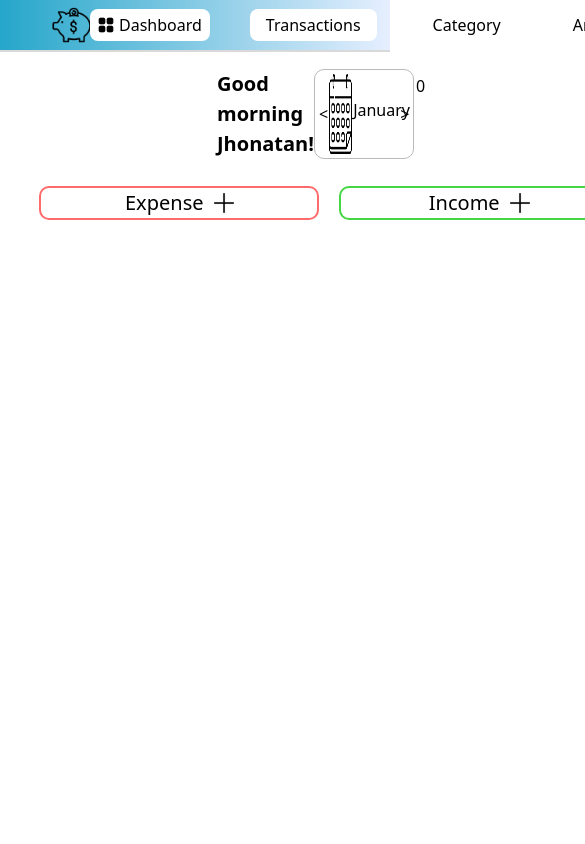
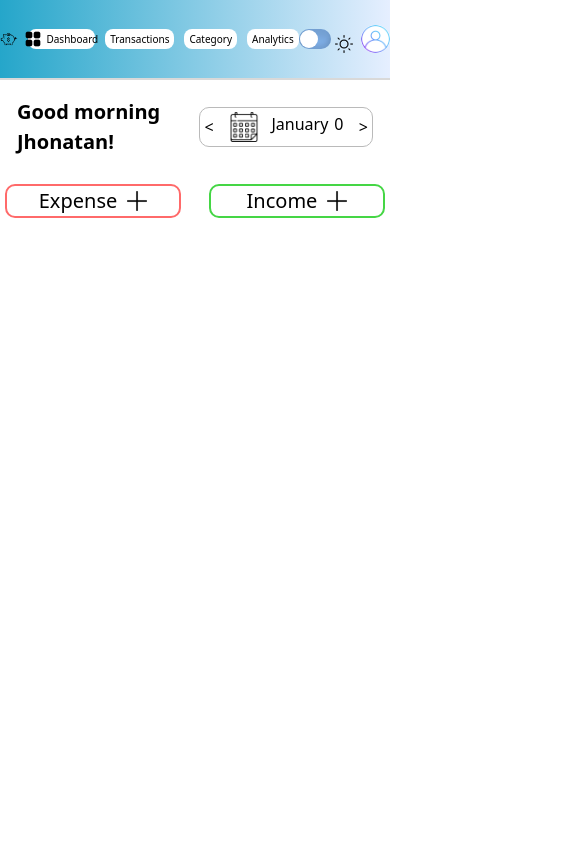
Before and after one commit to jhonatanIto/ExpenseTracker, a React (Vite) app: page / in a window 390 px wide. Shown: the top 844 px of the page, 585 px wide, since content can reach past the window. Built offline with nearby package versions, Linux system fonts and the light colour scheme; no server answers.

Commit message:
mobile test

```diff
--- a/src/App.css
+++ b/src/App.css
@@ -1,10 +1,12 @@
 @import "tailwindcss";
-.root {
-  width: 100vw;
-  height: 100vh;
-  display: flex;
-  flex-direction: column;
+body {
+  width: 100%;
+  min-height: 100%;
+  margin: 0;
+  padding: 0;
+  overflow-x: hidden;
 }
+
 .header {
   display: flex;
   align-items: center;
@@ -12,7 +14,6 @@
   background: linear-gradient(90deg, #25a6ca, #e6efff);
   border-bottom: 2px solid #d9d9d9;
   height: 80px;
-  width: 100%;
 }
 .pig {
   width: 80px;
@@ -145,7 +146,6 @@
 .main {
   display: flex;
   justify-content: space-around;
-
   width: 85%;
   margin: 0 auto;
 }
@@ -173,6 +173,7 @@
 }
 .graph {
   width: 600px;
+  height: 100px;
 }
 
 .cardBox {
@@ -325,6 +326,7 @@
 }
 .cardsContainer {
   height: 900px;
+  width: 100%;
   overflow-y: scroll;
 }
 .cardsContainer::-webkit-scrollbar {
@@ -377,3 +379,86 @@
 .dateInput::-webkit-calendar-picker-indicator {
   display: none;
 }
+@media (max-width: 768px) {
+  body {
+    width: 100%;
+    min-height: 100%;
+    margin: 0;
+    padding: 0;
+    overflow-x: hidden;
+  }
+  .root {
+  }
+  .main {
+    flex-direction: column;
+    align-items: center;
+    justify-content: center;
+  }
+  .header {
+    width: 100%;
+  }
+
+  .tab {
+    font-size: 10px;
+    margin-left: 10px;
+    padding: 5px;
+  }
+  .darkButtonContainer {
+    display: block;
+    margin-right: 30px;
+    position: relative;
+    width: 45px;
+    height: 20px;
+    border-radius: 160px;
+    background: #8dc2ff;
+    transition: 0.5s;
+    box-shadow: inset 0 8px 60px rgba(0, 0, 0, 0.1),
+      inset 0 8px 8px rgba(0, 0, 0, 0.1), inset 0 -4px 4px rgba(0, 0, 0, 0.1);
+    cursor: pointer;
+  }
+  .pig {
+    margin: 0px;
+  }
+  .goodMorning {
+    margin: 0;
+  }
+  .calendarDiv {
+    margin-right: 0px;
+  }
+  .calendarContainer {
+    justify-content: center;
+    align-items: center;
+  }
+  .calendar {
+    width: 30px;
+    height: 30px;
+  }
+  .addButtContainer {
+    justify-content: space-between;
+    width: 400px;
+  }
+  .addButt {
+    width: 176px;
+  }
+  .rightSideHeader {
+    margin-right: 0;
+  }
+  .darkButtonBall {
+    width: 20px;
+    height: 20px;
+  }
+  .cardsContainer {
+    width: 400px;
+  }
+  .totalContainer {
+  }
+  .total {
+    width: 340px;
+  }
+  .graph {
+    width: 0px;
+  }
+  .totalContainer {
+    margin-top: 20px;
+  }
+}
--- a/src/components/AddContainer.jsx
+++ b/src/components/AddContainer.jsx
@@ -25,7 +25,7 @@ export default function AddContainer(props) {
   } = props;
 
   return (
-    <div>
+    <div className="flex flex-col justify-center items-center">
       <div className="addButtContainer">
         <button
           onClick={() => openModal("Expense")}
```
